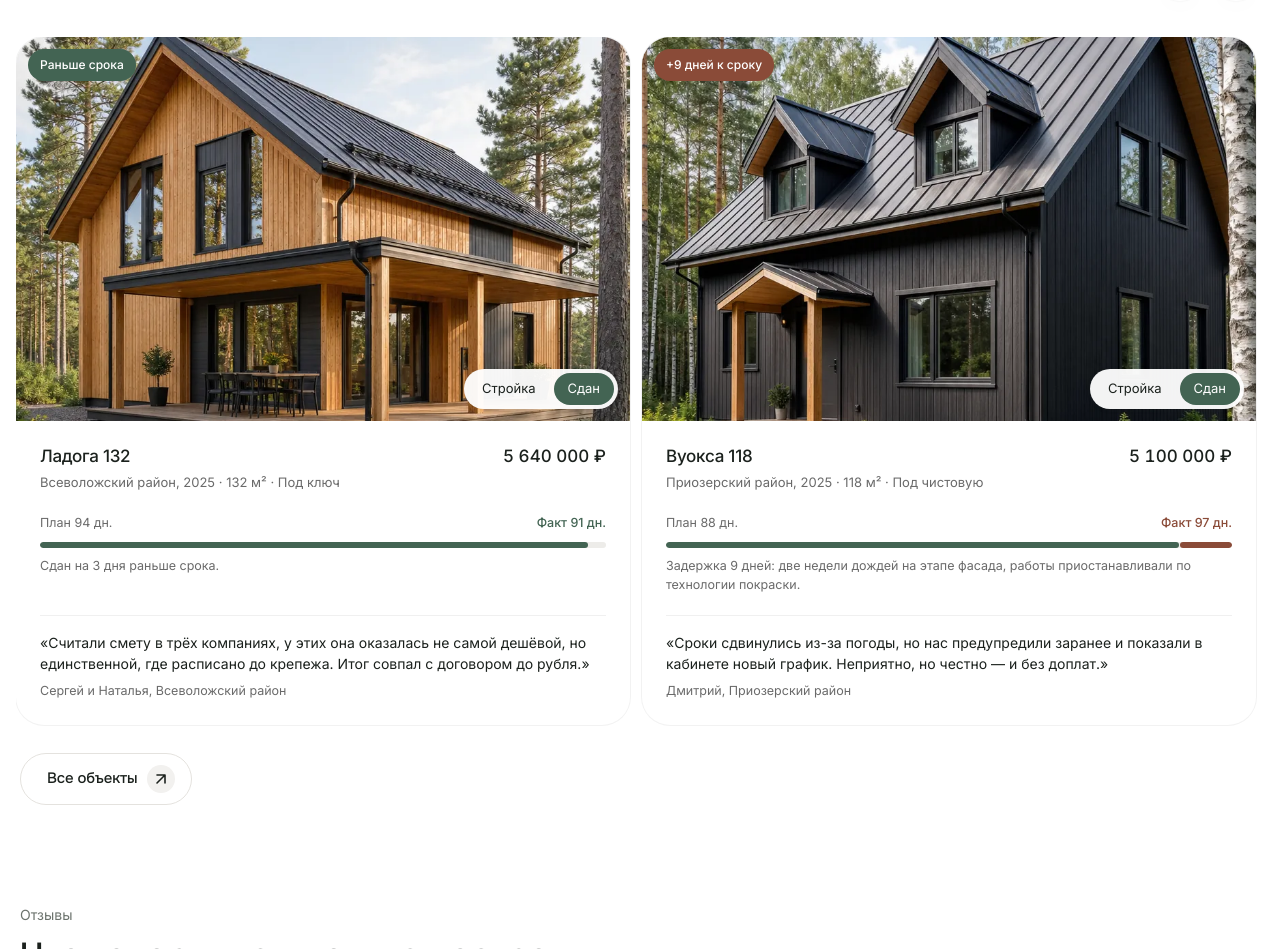
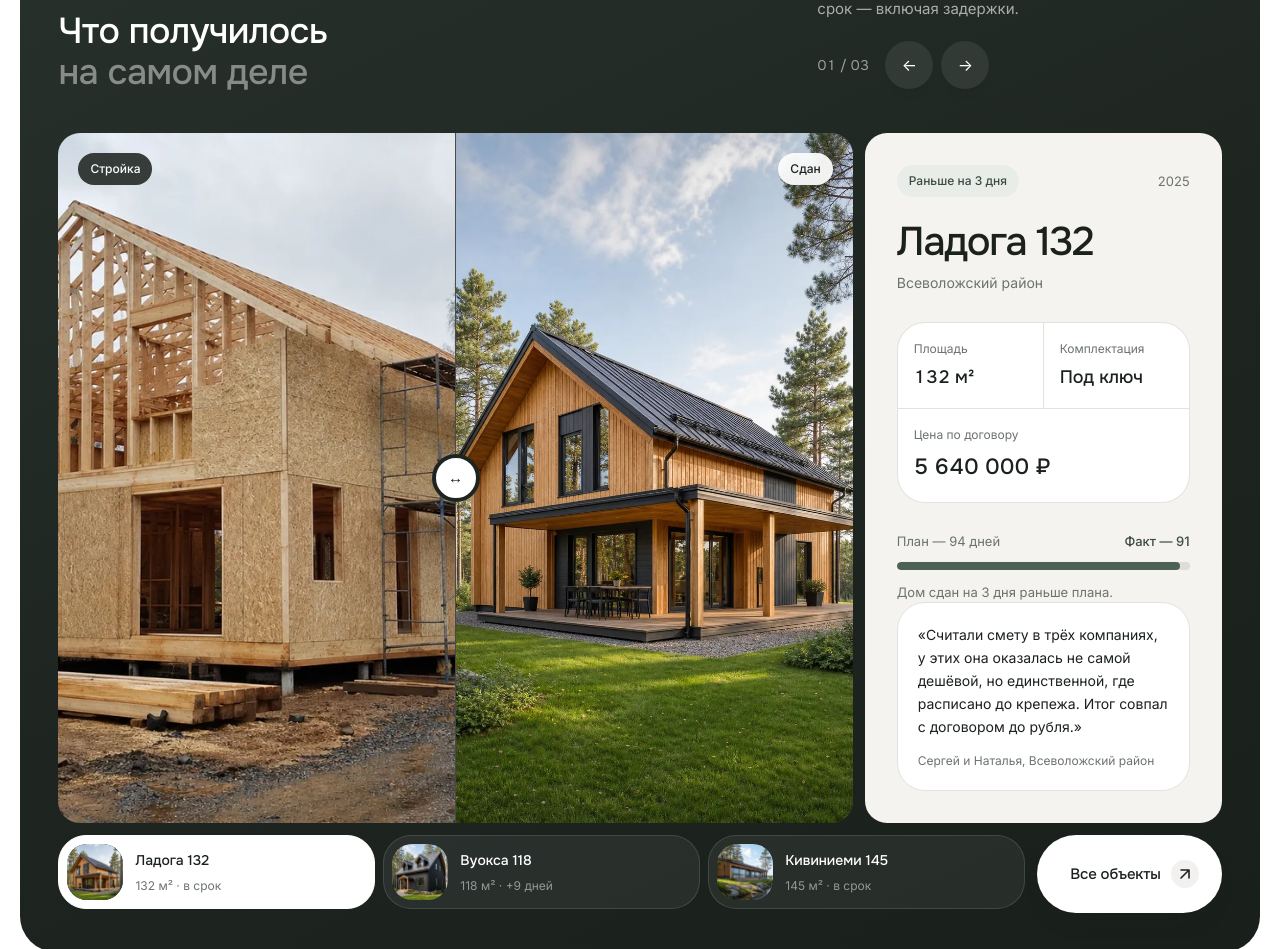
Before and after one commit to 1harios/derevyaga, a Next.js app: page / in a window 1280 px wide. Shown: the part 4543-5492 px from the top of the page. Built offline with nearby package versions, Linux system fonts and the light colour scheme; no server answers.

Commit message:
Переработать блок построенных объектов

```diff
--- a/src/components/home/ObjectsSlider.tsx
+++ b/src/components/home/ObjectsSlider.tsx
@@ -1,69 +1,231 @@
 'use client'
 
-import { useRef } from 'react'
+import Image from 'next/image'
+import { useState } from 'react'
 import { Button } from '@/components/ui/Button'
-import { ObjectCard } from '@/components/ui/ObjectCard'
 import { Section } from '@/components/ui/Section'
 import { builtObjects } from '@/content/objects'
+import { cn, formatPrice, pluralized } from '@/lib/utils'
 
 export function ObjectsSlider() {
-  const trackRef = useRef<HTMLUListElement>(null)
+  const [activeIndex, setActiveIndex] = useState(0)
+  const object = builtObjects[activeIndex]
+  const diff = object.actualDays - object.plannedDays
+  const delayed = diff > 0
+  const track = Math.max(object.plannedDays, object.actualDays)
+  const plannedShare = (Math.min(object.plannedDays, object.actualDays) / track) * 100
+  const delayShare = delayed ? 100 - plannedShare : 0
 
-  const scrollBy = (direction: 1 | -1) => {
-    const track = trackRef.current
-    if (!track) return
-    track.scrollBy({ left: direction * track.clientWidth * 0.9, behavior: 'smooth' })
+  const statusLabel = delayed
+    ? `Задержка ${pluralized(diff, ['день', 'дня', 'дней'])}`
+    : diff < 0
+      ? `Раньше на ${pluralized(Math.abs(diff), ['день', 'дня', 'дней'])}`
+      : 'Точно в срок'
+
+  const scheduleNote = object.delayNote
+    ?? (diff < 0
+      ? `Дом сдан на ${pluralized(Math.abs(diff), ['день', 'дня', 'дней'])} раньше плана.`
+      : 'Дом сдан точно в срок по договору.')
+
+  function selectRelative(direction: 1 | -1) {
+    setActiveIndex((current) => (current + direction + builtObjects.length) % builtObjects.length)
   }
 
   return (
     <Section id="objects">
-      {/* Шапка в фирменном стиле: двухцветный заголовок слева,
-          справа узкая двухцветная подпись и стрелки слайдера */}
-      <div className="mb-7 flex flex-col gap-5 md:mb-9 md:flex-row md:items-end md:justify-between">
-        <h2 className="text-pretty" data-reveal>
-          Что получилось{' '}
-          <span className="block text-ink-soft">на самом деле</span>
+      <div className="panel panel--dark overflow-hidden">
+        <div className="mb-8 grid gap-6 lg:mb-10 lg:grid-cols-[minmax(0,1fr)_minmax(320px,0.55fr)] lg:items-end">
+          <div>
+            <p className="caption mb-4" data-reveal>
+              <span aria-hidden className="size-1.5 rounded-full bg-[#8fa493]" />
+              Сданные объекты
+            </p>
+            <h2 className="max-w-3xl text-white" data-reveal>
+              Что получилось
+              <span className="block text-white/45">на самом деле</span>
             </h2>
-        <div className="flex items-end justify-between gap-6 md:justify-end">
+          </div>
+
+          <div className="lg:pb-1">
             <p
-            className="max-w-xs text-[15px] leading-[1.5]"
+              className="max-w-xl text-[15px] leading-[1.6] text-white/62"
               data-reveal
               style={{ '--reveal-delay': '100ms' } as React.CSSProperties}
             >
-            План-факт по срокам показываем как есть, включая задержки.{' '}
-            <span className="muted">
-              Каждый владелец согласился, что с ним можно связаться и спросить про стройку.
+              Сравниваем стройку и готовый дом в одном кадре. Показываем цену из договора,
+              план и фактический срок — включая задержки.
+            </p>
+            <div className="mt-5 flex items-center justify-between gap-4 lg:justify-start">
+              <span className="font-heading text-[14px] tabular-nums text-white/55">
+                {String(activeIndex + 1).padStart(2, '0')} / {String(builtObjects.length).padStart(2, '0')}
               </span>
-          </p>
-          <div className="flex shrink-0 gap-2">
-            <button type="button" onClick={() => scrollBy(-1)} aria-label="Предыдущий объект" className="icon-btn">
+              <div className="flex gap-2">
+                <button
+                  type="button"
+                  onClick={() => selectRelative(-1)}
+                  aria-label="Предыдущий объект"
+                  className="icon-btn border-white/15 bg-white/8 text-white hover:bg-white hover:text-ink"
+                >
                   ←
                 </button>
-            <button type="button" onClick={() => scrollBy(1)} aria-label="Следующий объект" className="icon-btn">
+                <button
+                  type="button"
+                  onClick={() => selectRelative(1)}
+                  aria-label="Следующий объект"
+                  className="icon-btn border-white/15 bg-white/8 text-white hover:bg-white hover:text-ink"
+                >
                   →
                 </button>
               </div>
             </div>
           </div>
+        </div>
 
-      <ul
-        ref={trackRef}
-        className="-mx-1 flex snap-x snap-mandatory gap-3 overflow-x-auto px-1 pb-1 [scrollbar-width:none] [&::-webkit-scrollbar]:hidden"
+        <div
+          role="tabpanel"
+          id="object-showcase"
+          aria-labelledby={`object-tab-${object.slug}`}
+          className="grid gap-3 xl:grid-cols-[minmax(0,1.38fr)_minmax(340px,0.62fr)]"
         >
-        {builtObjects.map((object) => (
-          <li
-            key={object.slug}
-            className="w-[86%] shrink-0 snap-start sm:w-[68%] lg:w-[calc(50%-6px)]"
+          <div className="relative aspect-[4/3] overflow-hidden rounded-[22px] bg-black/20 sm:aspect-[16/10] xl:aspect-auto xl:min-h-[620px]">
+            <div className="grid h-full grid-cols-2 gap-px bg-white/20">
+              <figure className="relative overflow-hidden bg-dark-soft">
+                <Image
+                  src={object.photoBefore}
+                  alt={object.photoBeforeAlt}
+                  fill
+                  sizes="(min-width: 1280px) 36vw, 50vw"
+                  className="object-cover transition-transform duration-700 ease-out hover:scale-[1.025]"
+                />
+                <figcaption className="absolute top-3 left-3 rounded-full bg-[#1e2521]/88 px-3 py-1.5 text-[12px] font-medium text-white backdrop-blur-sm md:top-5 md:left-5">
+                  Стройка
+                </figcaption>
+              </figure>
+
+              <figure className="relative overflow-hidden bg-dark-soft">
+                <Image
+                  src={object.photoAfter}
+                  alt={object.photoAfterAlt}
+                  fill
+                  sizes="(min-width: 1280px) 36vw, 50vw"
+                  className="object-cover transition-transform duration-700 ease-out hover:scale-[1.025]"
+                />
+                <figcaption className="absolute top-3 right-3 rounded-full bg-white/92 px-3 py-1.5 text-[12px] font-medium text-ink backdrop-blur-sm md:top-5 md:right-5">
+                  Сдан
+                </figcaption>
+              </figure>
+            </div>
+
+            <span
+              aria-hidden
+              className="absolute top-1/2 left-1/2 flex size-10 -translate-x-1/2 -translate-y-1/2 items-center justify-center rounded-full border-4 border-dark bg-white font-heading text-[15px] text-ink shadow-float md:size-12"
             >
-            <ObjectCard object={object} />
-          </li>
-        ))}
-      </ul>
+              ↔
+            </span>
+          </div>
 
-      <div className="mt-6">
-        <Button href="/objects" variant="outline" arrow>
+          <article className="flex flex-col rounded-[22px] bg-[#f4f3f0] p-5 text-ink sm:p-7 xl:p-8" aria-live="polite">
+            <div className="flex flex-wrap items-center justify-between gap-3">
+              <span
+                className={cn(
+                  'inline-flex min-h-8 items-center rounded-full px-3 text-[12px] font-medium',
+                  delayed ? 'bg-[#f1e3dc] text-[#7b402f]' : 'bg-brand-tint text-brand-deep',
+                )}
+              >
+                {statusLabel}
+              </span>
+              <span className="text-[13px] text-ink-soft">{object.year}</span>
+            </div>
+
+            <h3 className="mt-6 font-heading text-[clamp(1.75rem,1.3rem+1.5vw,2.65rem)] leading-[1.04] tracking-[-0.035em]">
+              {object.name}
+            </h3>
+            <p className="mt-2 text-[14px] text-ink-soft">{object.location}</p>
+
+            <dl className="mt-7 grid grid-cols-2 gap-px overflow-hidden rounded-xl border border-line bg-line">
+              <div className="bg-white p-4">
+                <dt className="text-[12px] text-ink-soft">Площадь</dt>
+                <dd className="mt-1 font-heading text-[18px] font-medium tabular-nums">{object.area} м²</dd>
+              </div>
+              <div className="bg-white p-4">
+                <dt className="text-[12px] text-ink-soft">Комплектация</dt>
+                <dd className="mt-1 font-heading text-[18px] font-medium">{object.completeness}</dd>
+              </div>
+              <div className="col-span-2 bg-white p-4">
+                <dt className="text-[12px] text-ink-soft">Цена по договору</dt>
+                <dd className="mt-1 font-heading text-[22px] font-medium tabular-nums">{formatPrice(object.price)}</dd>
+              </div>
+            </dl>
+
+            <div className="mt-7">
+              <div className="flex items-baseline justify-between gap-4 text-[13px]">
+                <span className="text-ink-soft">План — {object.plannedDays} дней</span>
+                <span className={cn('font-medium', delayed ? 'text-[#7b402f]' : 'text-brand-deep')}>
+                  Факт — {object.actualDays}
+                </span>
+              </div>
+              <div className="mt-2.5 flex h-2 gap-px overflow-hidden rounded-full bg-[#deddd8]">
+                <span className="h-full rounded-full bg-brand" style={{ width: `${plannedShare}%` }} />
+                {delayShare > 0 ? (
+                  <span className="h-full rounded-full bg-[#9a5b46]" style={{ width: `${delayShare}%` }} />
+                ) : null}
+              </div>
+              <p className="mt-3 text-[13px] leading-[1.55] text-ink-soft">
+                {scheduleNote}
+              </p>
+            </div>
+
+            <blockquote className="mt-7 rounded-xl border border-line bg-white p-5 xl:mt-auto">
+              <p className="text-[14px] leading-[1.65]">«{object.quote}»</p>
+              <footer className="mt-3 text-[12px] text-ink-soft">{object.author}</footer>
+            </blockquote>
+          </article>
+        </div>
+
+        <div className="mt-3 grid gap-3 lg:grid-cols-[minmax(0,1fr)_auto] lg:items-stretch">
+          <div
+            role="tablist"
+            aria-label="Выбрать построенный объект"
+            className="flex gap-2 overflow-x-auto pb-1 [scrollbar-width:none] [&::-webkit-scrollbar]:hidden"
+          >
+            {builtObjects.map((item, index) => {
+              const selected = index === activeIndex
+              const itemDiff = item.actualDays - item.plannedDays
+
+              return (
+                <button
+                  key={item.slug}
+                  id={`object-tab-${item.slug}`}
+                  type="button"
+                  role="tab"
+                  aria-selected={selected}
+                  aria-controls="object-showcase"
+                  onClick={() => setActiveIndex(index)}
+                  className={cn(
+                    'flex min-w-[230px] flex-1 items-center gap-3 rounded-xl border p-2 text-left transition-colors duration-200',
+                    selected
+                      ? 'border-white bg-white text-ink'
+                      : 'border-white/12 bg-white/6 text-white hover:bg-white/11',
+                  )}
+                >
+                  <span className="relative size-14 shrink-0 overflow-hidden rounded-lg bg-dark-soft">
+                    <Image src={item.photoAfter} alt="" fill sizes="56px" className="object-cover" />
+                  </span>
+                  <span className="min-w-0">
+                    <span className="block truncate font-heading text-[14px] font-medium">{item.name}</span>
+                    <span className={cn('mt-1 block text-[12px]', selected ? 'text-ink-soft' : 'text-white/50')}>
+                      {item.area} м² · {itemDiff > 0 ? `+${itemDiff} дней` : 'в срок'}
+                    </span>
+                  </span>
+                </button>
+              )
+            })}
+          </div>
+
+          <Button href="/objects" variant="light" arrow className="min-h-full lg:px-8">
             Все объекты
           </Button>
+        </div>
       </div>
     </Section>
   )
```
Lines whose indentation alone changed are shown as unchanged.
